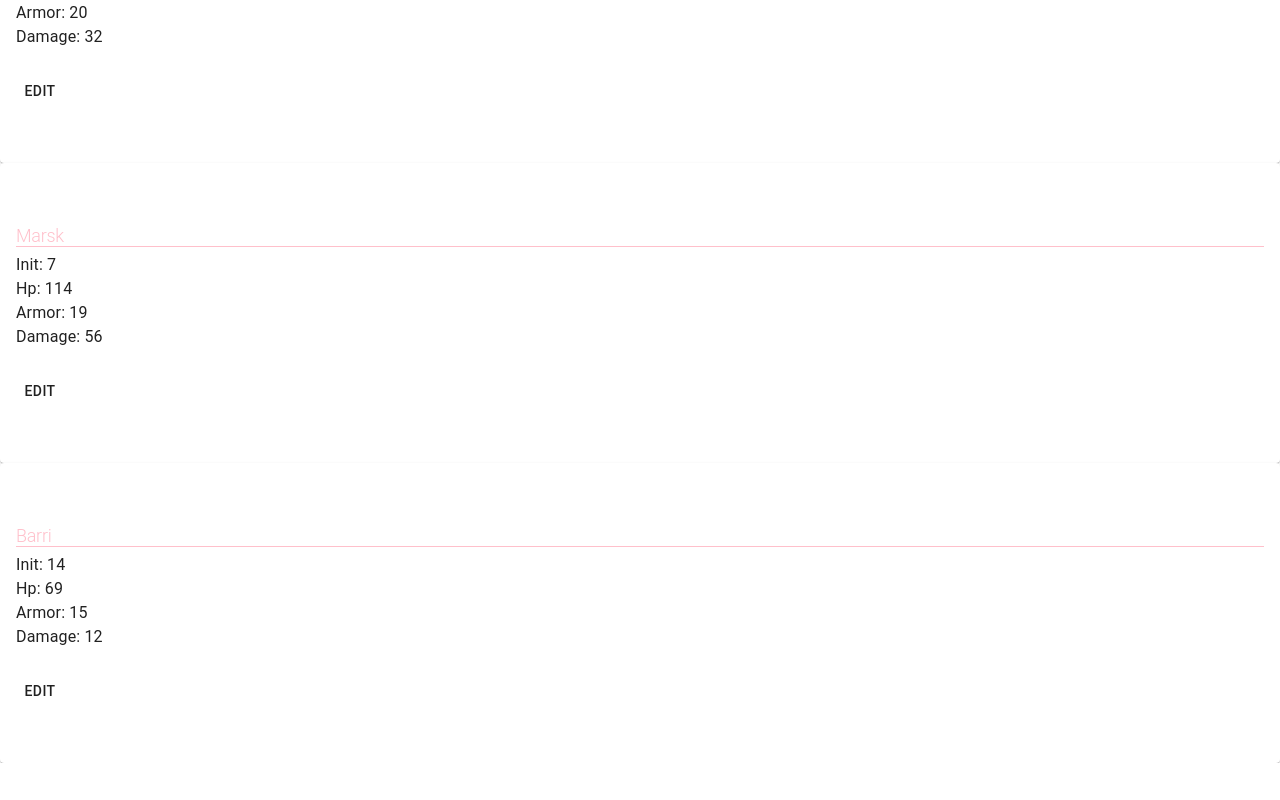
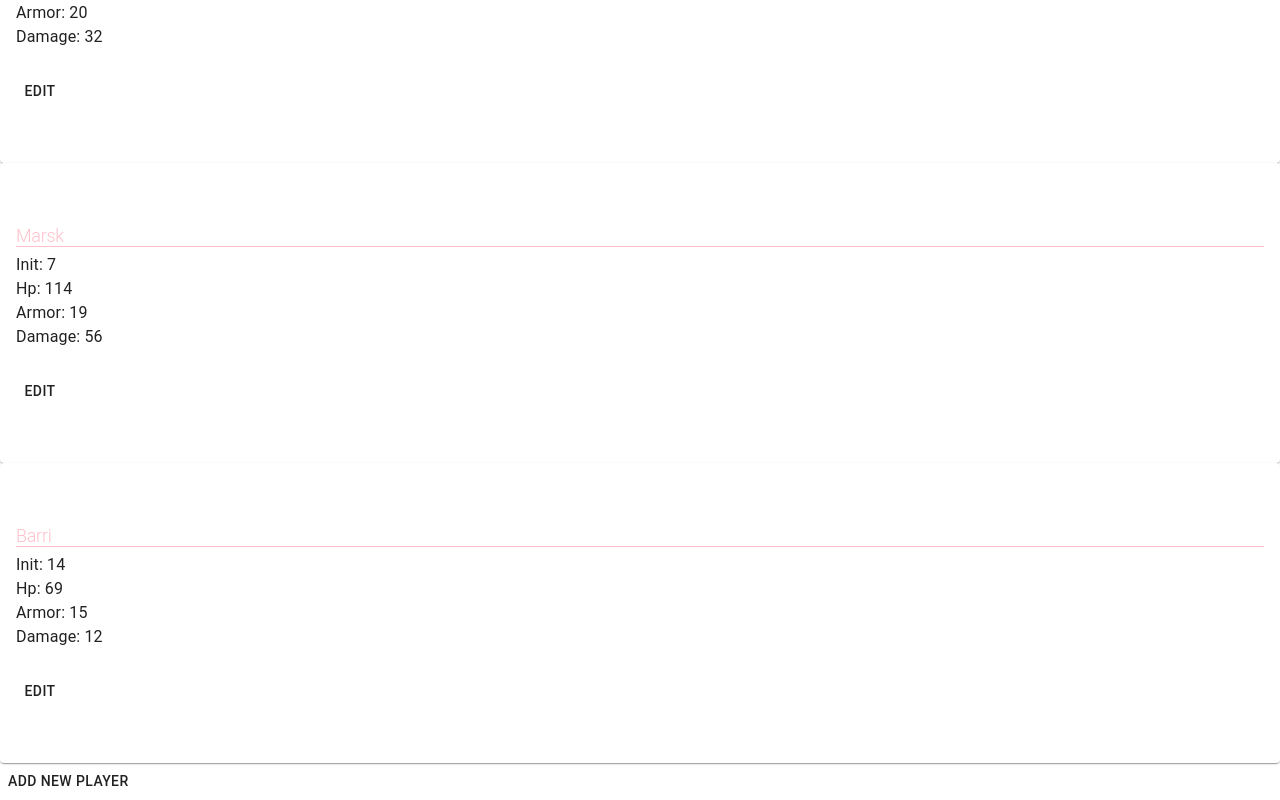
Before and after one commit to spencermendoza/dnd_react, a React (Create React App) app: page / in a window 1280 px wide. Shown: the part 437-1237 px from the top of the page. Before the commit the page ends 1200 px from the top, so only its background shows below. Built offline with nearby package versions, Linux system fonts and the light colour scheme.

Commit message:
learning about forms

```diff
--- a/src/Player/PlayerCard.js
+++ b/src/Player/PlayerCard.js
@@ -52,7 +52,7 @@ const PlayerCard = props => {
         <Typography>Damage: {props.player.damage}</Typography>
       </CardContent>
       <CardActions>
-        <Button onClick={() => props.onEditClick({ player: props.player })}>Edit</Button>
+        <Button onClick={() => props.onEditClick({ ...props.player })}>Edit</Button>
       </CardActions>
     </Card>
   );
--- a/src/Player/PlayerCardList.js
+++ b/src/Player/PlayerCardList.js
@@ -2,6 +2,13 @@ import React, { Component } from 'react';
 import Box from '@material-ui/core/Box';
 import PlayerCard from './PlayerCard';
 import PlayerFormDialog from './PlayerFormDialog';
+import Button from '@material-ui/core/Button';
+
+export const makePlayer = options => {
+  const defaults = { name: '', armor: 0, hp: 0, initiative: 0, damage: 0, id: 0 };
+  const settings = { ...defaults, ...options };
+  return settings;
+};
 
 class PlayerCardList extends Component {
   constructor(props) {
@@ -48,7 +55,7 @@ class PlayerCardList extends Component {
     };
   }
 
-  handleEditClick = ({ player }) => {
+  handleEditClick = player => {
     this.setState({ player, dialogOpen: true });
   };
 
@@ -58,7 +65,8 @@ class PlayerCardList extends Component {
 
   handleDialogConfirm = player => {
     this.setState(state => ({
-      players: [...state.players.filter(p => p.id !== player.id), player],
+      // TODO: Use sort / filter functions here.
+      players: [player, ...state.players.filter(p => p.id !== player.id)],
       dialogOpen: false
     }));
   };
@@ -70,6 +78,9 @@ class PlayerCardList extends Component {
           {this.state.players.map(player => (
             <PlayerCard player={player} key={player.id} onEditClick={this.handleEditClick} />
           ))}
+        </Box>
+        <Box>
+          <Button onClick={() => this.handleEditClick(makePlayer())}>Add New Player</Button>
         </Box>
         <PlayerFormDialog
           player={this.state.player}
```
